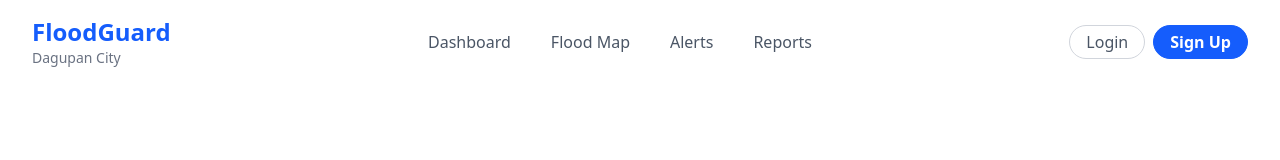
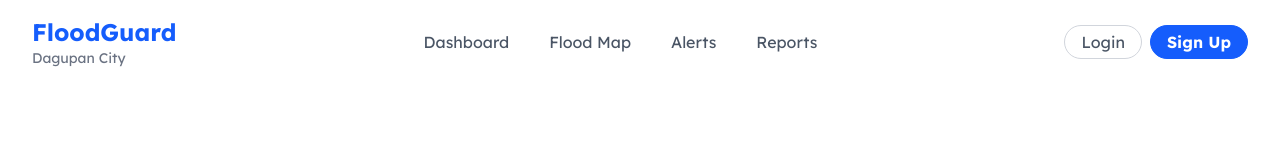
Before and after one commit to DontReb/flood-management-platform, a React (Vite) app in the folder frontend/: page / in a window 1280 px wide. Shown: the top 160 px of the page. Built offline with nearby package versions, Linux system fonts and the light colour scheme.

Commit message:
added custom fonts

```diff
--- a/frontend/index.html
+++ b/frontend/index.html
@@ -1,13 +1,24 @@
 <!doctype html>
 <html lang="en">
+
 <head>
   <meta charset="UTF-8" />
   <link rel="icon" type="image/svg+xml" href="/vite.svg" />
   <meta name="viewport" content="width=device-width, initial-scale=1.0" />
+
+  <!-- fonts -->
+  <link rel="preconnect" href="https://fonts.googleapis.com">
+  <link rel="preconnect" href="https://fonts.gstatic.com" crossorigin>
+  <link
+    href="https://fonts.googleapis.com/css2?family=Lexend+Deca:wght@100..900&family=Roboto+Serif:ital,opsz,wght@0,8..144,100..900;1,8..144,100..900&display=swap"
+    rel="stylesheet">
+
   <title>Dagupan City Flood Management Platform</title>
 </head>
+
 <body>
   <div id="root"></div>
   <script type="module" src="/src/main.jsx"></script>
 </body>
+
 </html>
--- a/frontend/src/index.css
+++ b/frontend/src/index.css
@@ -1 +1,15 @@
 @import "tailwindcss";
+
+@layer utilities {
+    .font-roboto-serif {
+        font-family: 'Roboto Serif', monospace;
+    }
+
+    .font-lexend-deca {
+        font-family: 'Lexend Deca', sans-serif;
+    }
+}
+
+body {
+    font-family: 'Lexend Deca';
+}
```
Lines whose indentation alone changed are shown as unchanged.
